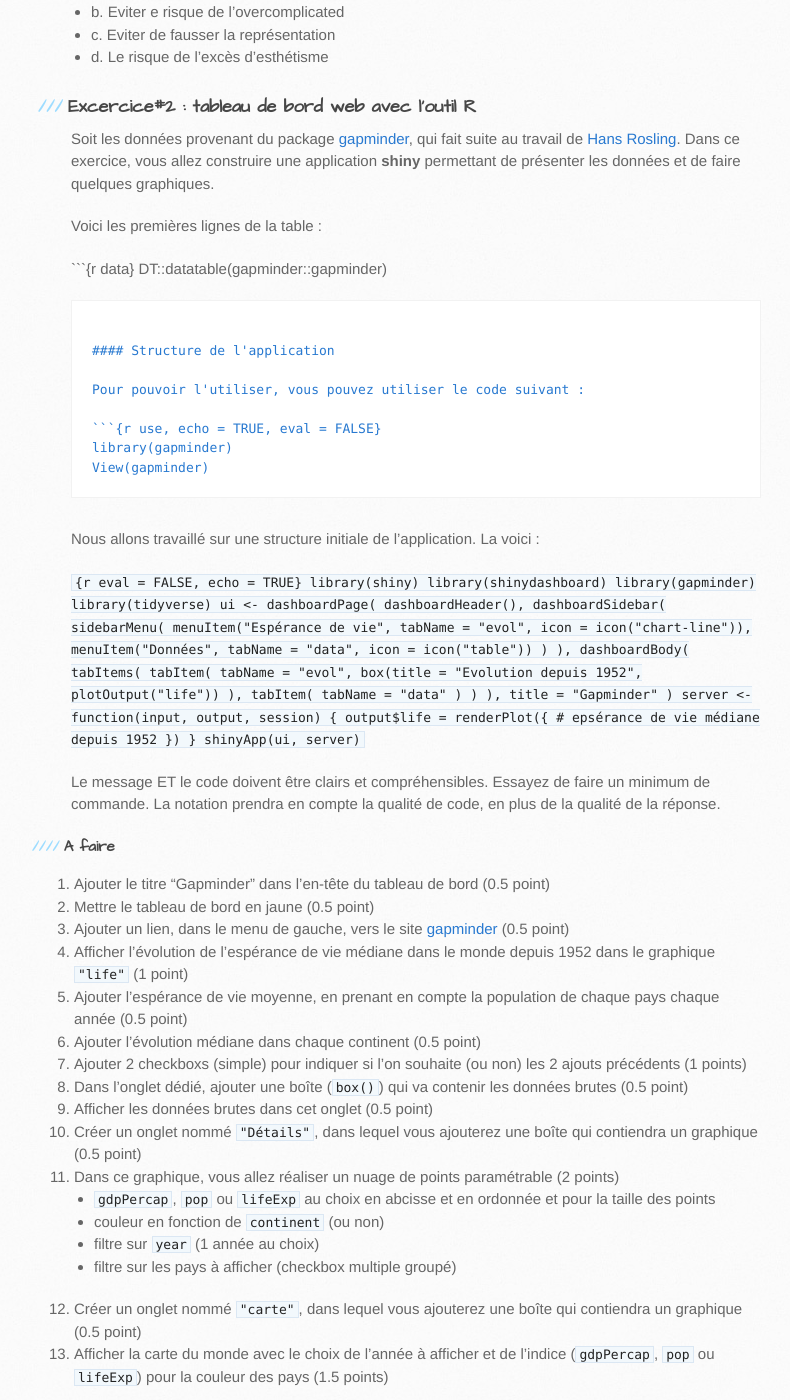
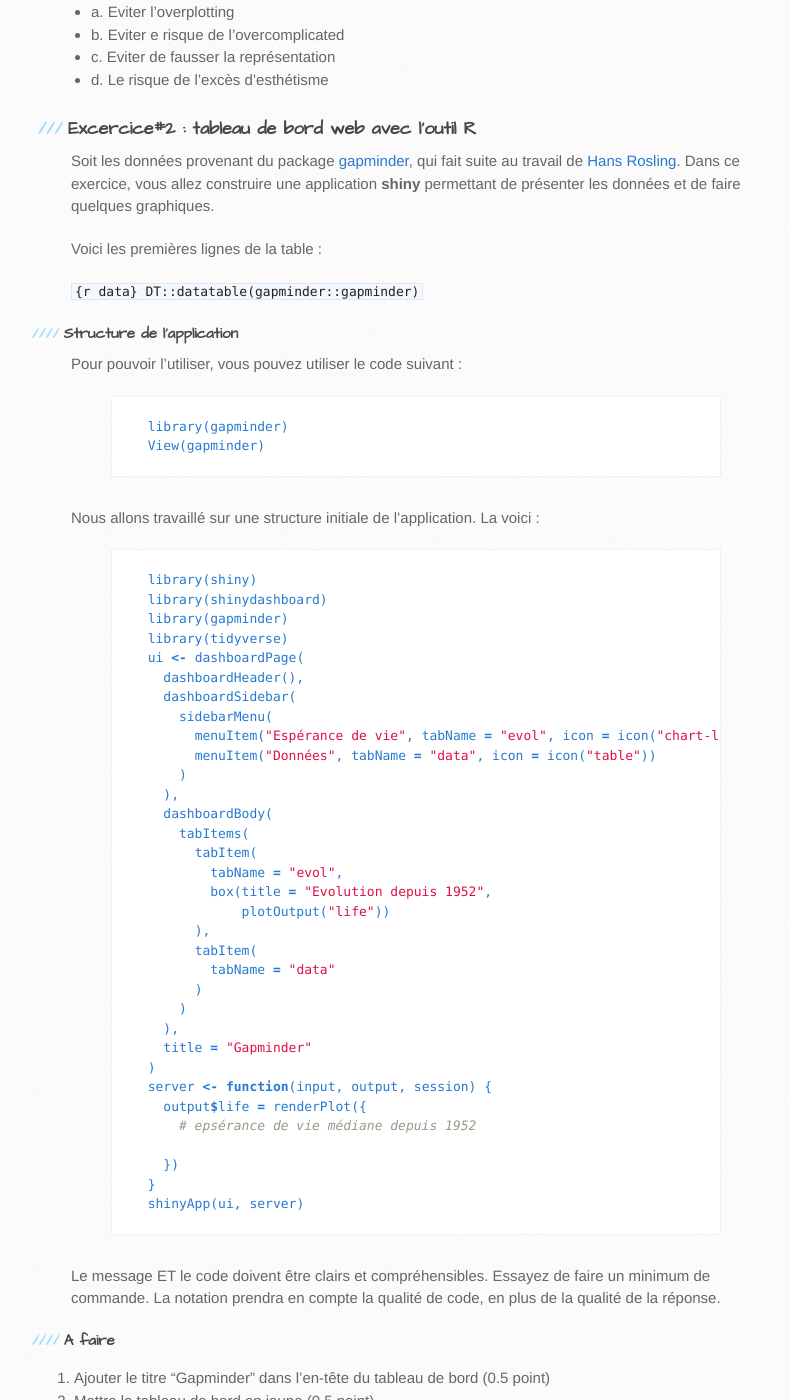
Before and after one commit to armelsoubeiga/Cours, a Jekyll site: the page built from dataviz/_posts/2022-10-29-session-visualisation-des-donnees.md, in a window 1280 px wide and 1400 px high, scrolled down 1818 px. Shown: the whole window, without its empty margins (99-889 px from the left). Built offline with Jekyll 4.4.1, drawn with Linux system fonts in a browser that asks for light colours; some of the changed text lies outside the part shown.

Commit message:
Add files via upload

````diff
--- a/dataviz/_posts/2022-10-29-session-visualisation-des-donnees.md
+++ b/dataviz/_posts/2022-10-29-session-visualisation-des-donnees.md
@@ -76,47 +76,47 @@ DT::datatable(gapminder::gapminder)
 
 Pour pouvoir l'utiliser, vous pouvez utiliser le code suivant :
 
-```{r use, echo = TRUE, eval = FALSE}
-library(gapminder)
-View(gapminder)
-```
+{% highlight R %}
+  library(gapminder)
+  View(gapminder)
+{% endhighlight %}
 
 Nous allons travaillé sur une structure initiale de l'application. La voici :
 
-```{r eval = FALSE, echo = TRUE}
-library(shiny)
-library(shinydashboard)
-library(gapminder)
-library(tidyverse)
-ui <- dashboardPage(
-  dashboardHeader(),
-  dashboardSidebar(
-    sidebarMenu(
-      menuItem("Espérance de vie", tabName = "evol", icon = icon("chart-line")),
-      menuItem("Données", tabName = "data", icon = icon("table"))
-    )
-  ),
-  dashboardBody(
-    tabItems(
-      tabItem(
-        tabName = "evol",
-        box(title = "Evolution depuis 1952",
-            plotOutput("life"))
-      ),
-      tabItem(
-        tabName = "data"
+{% highlight R %}
+  library(shiny)
+  library(shinydashboard)
+  library(gapminder)
+  library(tidyverse)
+  ui <- dashboardPage(
+    dashboardHeader(),
+    dashboardSidebar(
+      sidebarMenu(
+        menuItem("Espérance de vie", tabName = "evol", icon = icon("chart-line")),
+        menuItem("Données", tabName = "data", icon = icon("table"))
       )
-    )
-  ),
-  title = "Gapminder"
-)
-server <- function(input, output, session) {
-  output$life = renderPlot({
-    # epsérance de vie médiane depuis 1952
-  })
-}
-shinyApp(ui, server)
-```
+    ),
+    dashboardBody(
+      tabItems(
+        tabItem(
+          tabName = "evol",
+          box(title = "Evolution depuis 1952",
+              plotOutput("life"))
+        ),
+        tabItem(
+          tabName = "data"
+        )
+      )
+    ),
+    title = "Gapminder"
+  )
+  server <- function(input, output, session) {
+    output$life = renderPlot({
+      # epsérance de vie médiane depuis 1952
+    })
+  }
+  shinyApp(ui, server)
+{% endhighlight %}
 
 Le message ET le code doivent être clairs et compréhensibles. Essayez de faire un minimum de commande. La notation prendra en compte la qualité de code, en plus de la qualité de la réponse.
 
````
Also changed, not shown: other parts of dataviz/_posts/2022-10-29-session-visualisation-des-donnees.md (+7 -2 lines).
